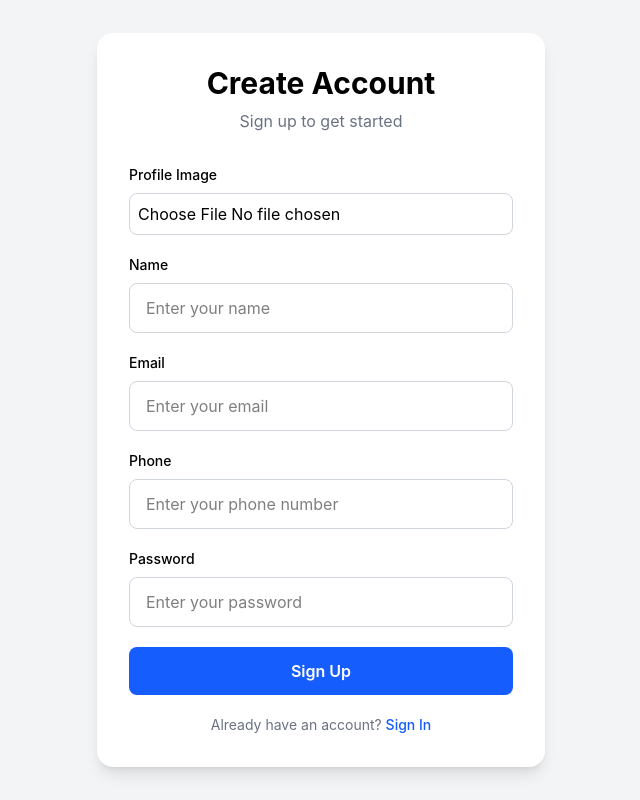
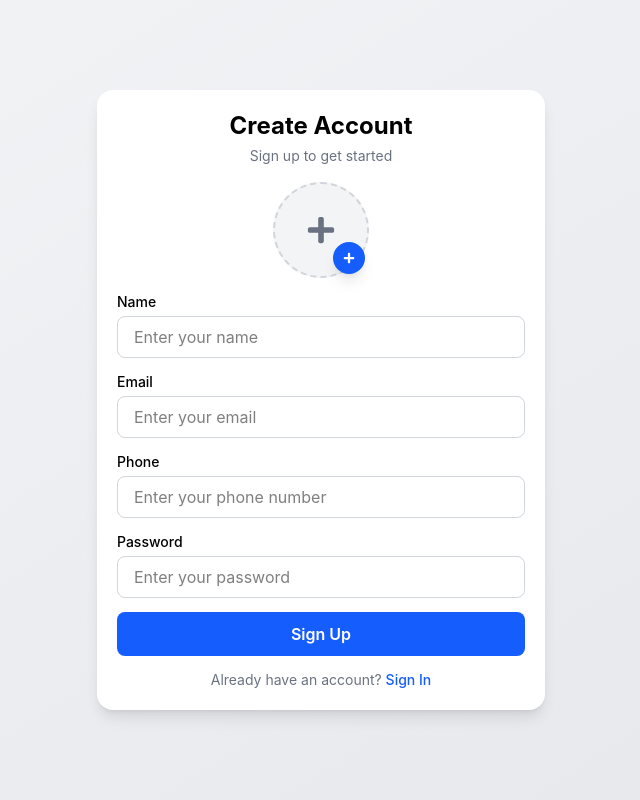
Before and after one commit to rushiiiiiiiiiiiiiiiiiiii/Microservice_Practise, a React (Vite) app: page /signup in a window 1280 px wide. Shown: the whole page, without its empty margins (319-959 px from the left). Built offline with nearby package versions, Linux system fonts and the light colour scheme.

Commit message:
image preview signup

```diff
--- a/package.json
+++ b/package.json
@@ -14,6 +14,7 @@
     "axios": "^1.18.0",
     "react": "^19.2.6",
     "react-dom": "^19.2.6",
+    "react-icons": "^5.6.0",
     "react-router-dom": "^7.18.0"
   },
   "devDependencies": {
--- a/src/pages/Signup.jsx
+++ b/src/pages/Signup.jsx
@@ -1,8 +1,10 @@
 import React, { useState } from "react";
 import axios from "axios";
 import { Link, useNavigate } from "react-router-dom";
+import { FaPlus } from "react-icons/fa";
 const Signup = () => {
   const navigate = useNavigate();
+  const [preview, setPreview] = useState(null);
   const [loader, setLoader] = useState(false);
   const [data, setData] = useState({
     name: "",
@@ -14,10 +16,19 @@ const Signup = () => {
 
   const getData = (e) => {
     const { name, value, files } = e.target;
+
+    if (files) {
+      setData({
+        ...data,
+        [name]: files[0],
+      });
+      setPreview(URL.createObjectURL(files[0]));
+    } else {
       setData({
         ...data,
         [name]: files ? files[0] : value,
       });
+    }
   };
 
   const handleSignUp = async (e) => {
@@ -90,77 +101,92 @@ const Signup = () => {
     }
   };
   return (
-    <div className="min-h-screen bg-gray-100 flex items-center justify-center px-4">
-      <div className="w-full max-w-md bg-white rounded-2xl shadow-lg p-8">
-        <h1 className="text-3xl font-bold text-center mb-2">Create Account</h1>
-        <p className="text-gray-500 text-center mb-8">Sign up to get started</p>
+    <div className="min-h-screen bg-gradient-to-br from-gray-100 to-gray-200 flex items-center justify-center px-4 py-2">
+      <div className="w-full max-w-md bg-white rounded-2xl shadow-lg p-4 sm:p-5">
+        <h1 className="text-2xl font-bold text-center mb-1">Create Account</h1>
+        <p className="text-gray-500 text-center mb-4 text-sm">Sign up to get started</p>
 
-        <form className="space-y-5" onSubmit={handleSignUp}>
-          <div>
-            <label className="block text-sm font-medium mb-2">
-              Profile Image
-            </label>
+        <form className="space-y-3.5" onSubmit={handleSignUp}>
+          <div className="flex justify-center">
+            <label className="relative cursor-pointer">
               <input
                 type="file"
                 name="profile_image"
                 accept="image/*"
                 onChange={getData}
-              className="w-full border border-gray-300 rounded-lg p-2 cursor-pointer"
+                className="hidden"
               />
+
+              <div className="w-20 h-20 sm:w-24 sm:h-24 rounded-full border-2 border-dashed border-gray-300 overflow-hidden flex items-center justify-center bg-gray-100 hover:bg-gray-200 transition">
+                {preview ? (
+                  <img
+                    src={preview}
+                    alt="Preview"
+                    className="w-full h-full object-cover"
+                  />
+                ) : (
+                  <FaPlus className="text-3xl text-gray-500" />
+                )}
+              </div>
+
+              <div className="absolute bottom-1 right-1 bg-blue-600 text-white rounded-full w-8 h-8 flex items-center justify-center shadow-lg">
+                <FaPlus size={12} />
+              </div>
+            </label>
           </div>
 
           <div>
-            <label className="block text-sm font-medium mb-2">Name</label>
+            <label className="block text-sm font-medium mb-1">Name</label>
             <input
               type="text"
               name="name"
               onChange={getData}
               value={data.name}
               placeholder="Enter your name"
-              className="w-full border border-gray-300 rounded-lg px-4 py-3 outline-none focus:ring-2 focus:ring-blue-500"
+              className="w-full border border-gray-300 rounded-lg px-4 py-2 outline-none focus:ring-2 focus:ring-blue-500"
             />
           </div>
 
           <div>
-            <label className="block text-sm font-medium mb-2">Email</label>
+            <label className="block text-sm font-medium mb-1">Email</label>
             <input
               type="email"
               name="email"
               onChange={getData}
               value={data.email}
               placeholder="Enter your email"
-              className="w-full border border-gray-300 rounded-lg px-4 py-3 outline-none focus:ring-2 focus:ring-blue-500"
+              className="w-full border border-gray-300 rounded-lg px-4 py-2 outline-none focus:ring-2 focus:ring-blue-500"
             />
           </div>
 
           <div>
-            <label className="block text-sm font-medium mb-2">Phone</label>
+            <label className="block text-sm font-medium mb-1">Phone</label>
             <input
               type="tel"
               name="phone"
               onChange={getData}
               value={data.phone}
               placeholder="Enter your phone number"
-              className="w-full border border-gray-300 rounded-lg px-4 py-3 outline-none focus:ring-2 focus:ring-blue-500"
+              className="w-full border border-gray-300 rounded-lg px-4 py-2 outline-none focus:ring-2 focus:ring-blue-500"
             />
           </div>
 
           <div>
-            <label className="block text-sm font-medium mb-2">Password</label>
+            <label className="block text-sm font-medium mb-1">Password</label>
             <input
               type="password"
               name="password"
               onChange={getData}
               value={data.password}
               placeholder="Enter your password"
-              className="w-full border border-gray-300 rounded-lg px-4 py-3 outline-none focus:ring-2 focus:ring-blue-500"
+              className="w-full border border-gray-300 rounded-lg px-4 py-2 outline-none focus:ring-2 focus:ring-blue-500"
             />
           </div>
 
           <button
             type="submit"
             disabled={loader}
-            className="w-full bg-blue-600 text-white py-3 rounded-lg font-semibold hover:bg-blue-700 transition disabled:opacity-70 flex items-center justify-center gap-3"
+            className="w-full bg-blue-600 text-white py-2.5 rounded-lg font-semibold hover:bg-blue-700 transition disabled:opacity-70 flex items-center justify-center gap-3"
           >
             {loader ? (
               <>
@@ -172,7 +198,7 @@ const Signup = () => {
             )}
           </button>
 
-          <p className="text-center text-sm text-gray-500">
+          <p className="text-center text-xs sm:text-sm text-gray-500">
             Already have an account?{" "}
             <Link to="/">
               <span className="text-blue-600 cursor-pointer font-medium">
```
Also changed, not shown: 1 other file (tests, documents, lock files or other folders). Lines whose indentation alone changed are shown as unchanged.
